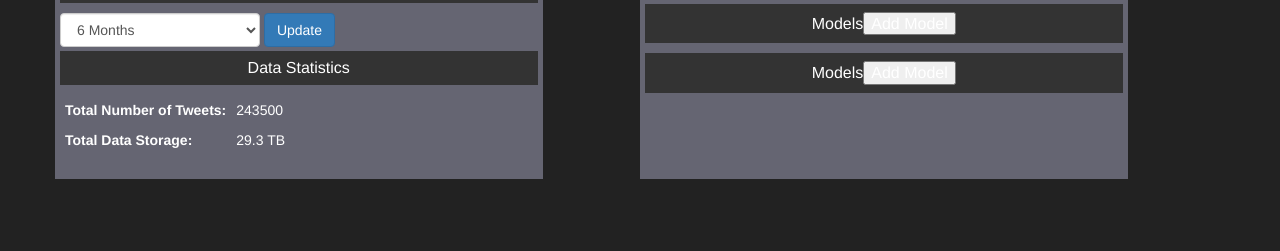
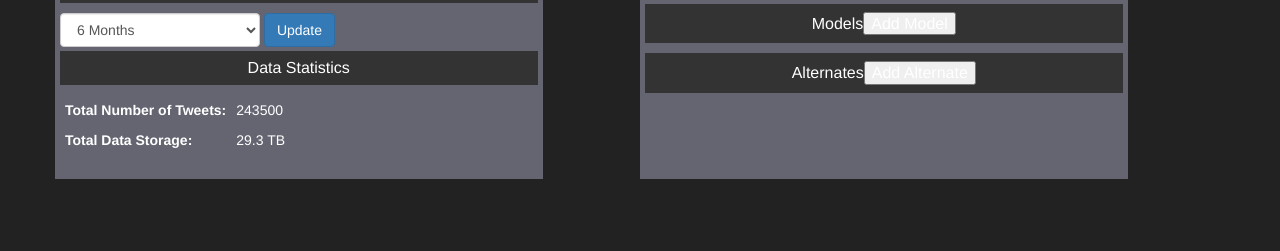
Before and after one commit to paulsoiya/GM-Capstone, a PHP site: page /admin/index.php in a window 1280 px wide. Shown: the part 331-582 px from the top of the page. Run offline with PHP 8.4, Linux system fonts and the light colour scheme; data that the repository does not hold is empty.

Commit message:
DB errors

```diff
--- a/src/main/java/com/gm/twitterstream/dbSetup.txt
+++ b/src/main/java/com/gm/twitterstream/dbSetup.txt
@@ -17,7 +17,7 @@ CREATE TABLE filterquerymodels(
 );
 
 CREATE TABLE filterqueryalternates(
-	model varchar(128) NOT NULL,
+	make varchar(128) NOT NULL,
 	alternates varchar(128),
 	PRIMARY KEY(model)
 );
--- a/src/main/webapp/admin/adminDao.php
+++ b/src/main/webapp/admin/adminDao.php
@@ -43,8 +43,8 @@ class adminDao
 		return $query;
 	}
 
-	public function getAlternatesFilterQuery($model) {
-		$query = "select * from filterqueryalternates where model=" . $model;
+	public function getAlternatesFilterQuery($make) {
+		$query = "select * from filterqueryalternates where make=" . $make;
 		return $query;
 	}
 
--- a/src/main/webapp/admin/index.php
+++ b/src/main/webapp/admin/index.php
@@ -16,7 +16,7 @@
 
     $result = $dao->getMakeFilterQuery();
   	$models = $dao->getModelsFilterQuery($newMake);
-  	$alternates = $dao->getAlternatesFilterQuery($model);
+  	$alternates = $dao->getAlternatesFilterQuery($newMake);
 
 ?>
     <head>
@@ -148,11 +148,11 @@
                 </select>
                 <h3>Models<input type="button" value="Add Model"></input></h3>
                 <?php
-                    while($row = mysql_fetch_assoc($model)) {
+                    while($row = mysql_fetch_assoc($models)) {
                         echo $row['models'];
                     }
                 ?>
-                <h3>Models<input type="button" value="Add Model"></input></h3>
+                <h3>Alternates<input type="button" value="Add Alternate"></input></h3>
                 <?php
                 	while($row = mysql_fetch_assoc($alternates)) {
                         echo $row['alternates'];
```
